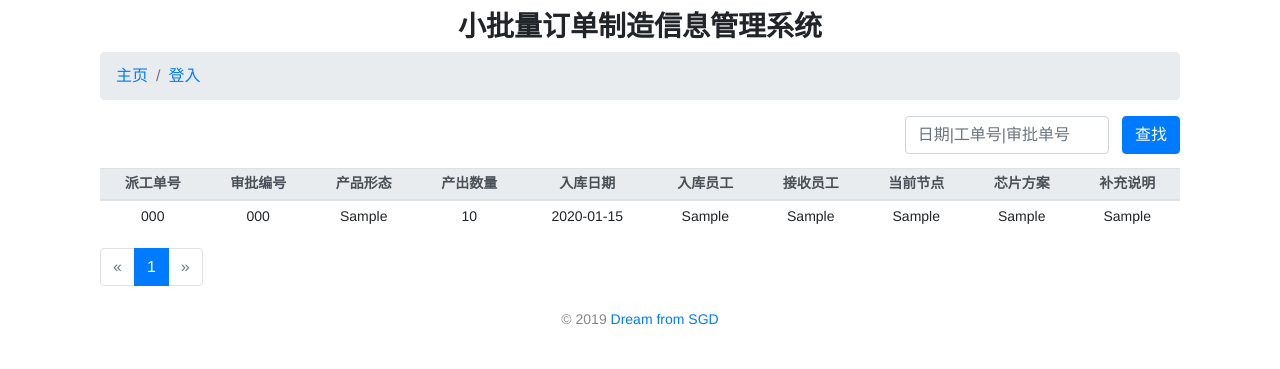
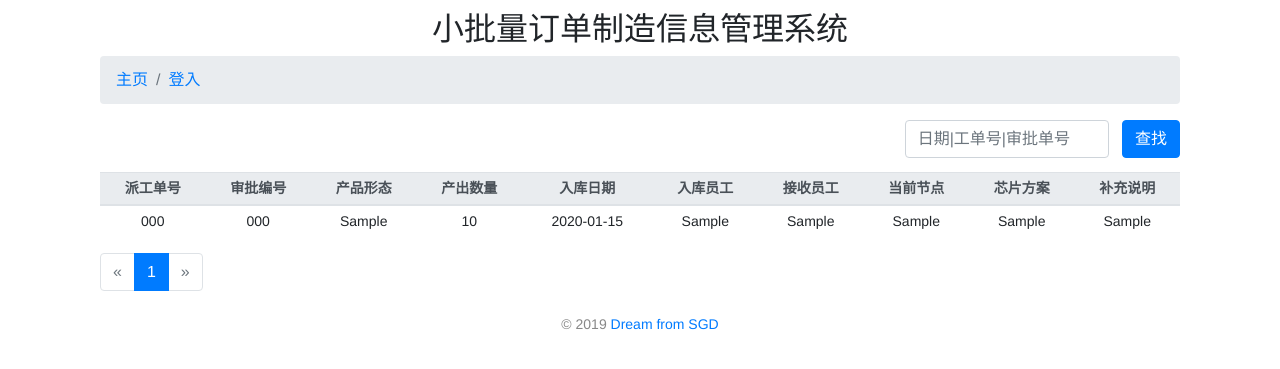
Before and after one commit to zhoumengxiong/DeliveryOrdersManagement, a Flask app: page / in a window 1280 px wide. Shown: the top 369 px of the page. Run offline with Flask 2, Linux system fonts and the light colour scheme; tables that the repository leaves empty hold one stand-in row (values such as "Sample post"); some libraries are stand-ins or nearby versions.

Commit message:
修改正文标题样式更简洁。

```diff
--- a/watchlist/templates/base.html
+++ b/watchlist/templates/base.html
@@ -18,9 +18,9 @@
         {{ message }}</div>
     {% endfor %}
     <div class="header">
-        <h3 class="text-center font-weight-bold">
+        <h2 class="text-center">
             <!--<img alt="Avatar" class="avatar" src="{{ url_for('static', filename='images/avatar.png') }}">-->
-            小批量订单制造信息管理系统</h3>
+            小批量订单制造信息管理系统</h2>
     </div>
     {% from 'bootstrap/nav.html' import render_breadcrumb_item %}
     <nav aria-label="breadcrumb">
```
